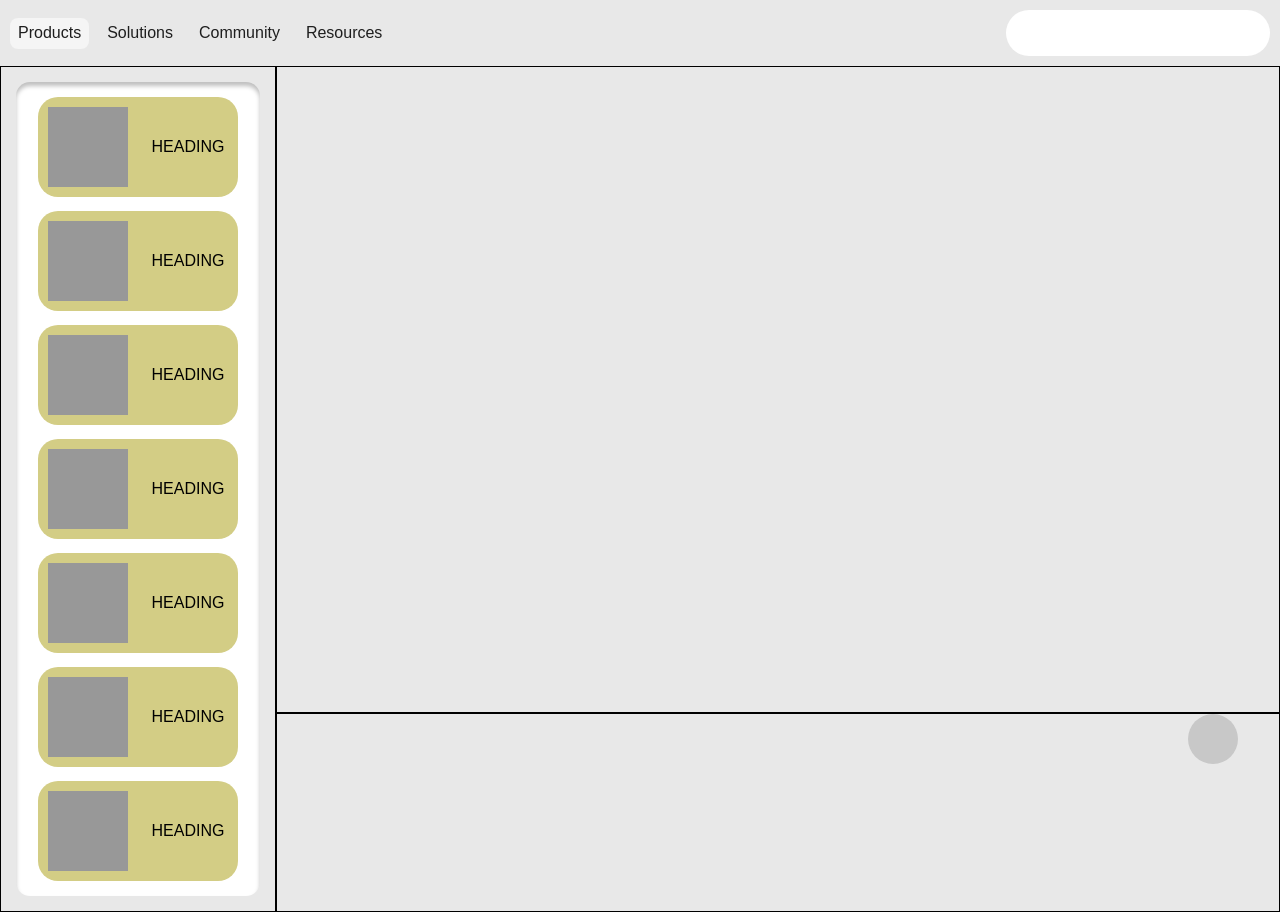
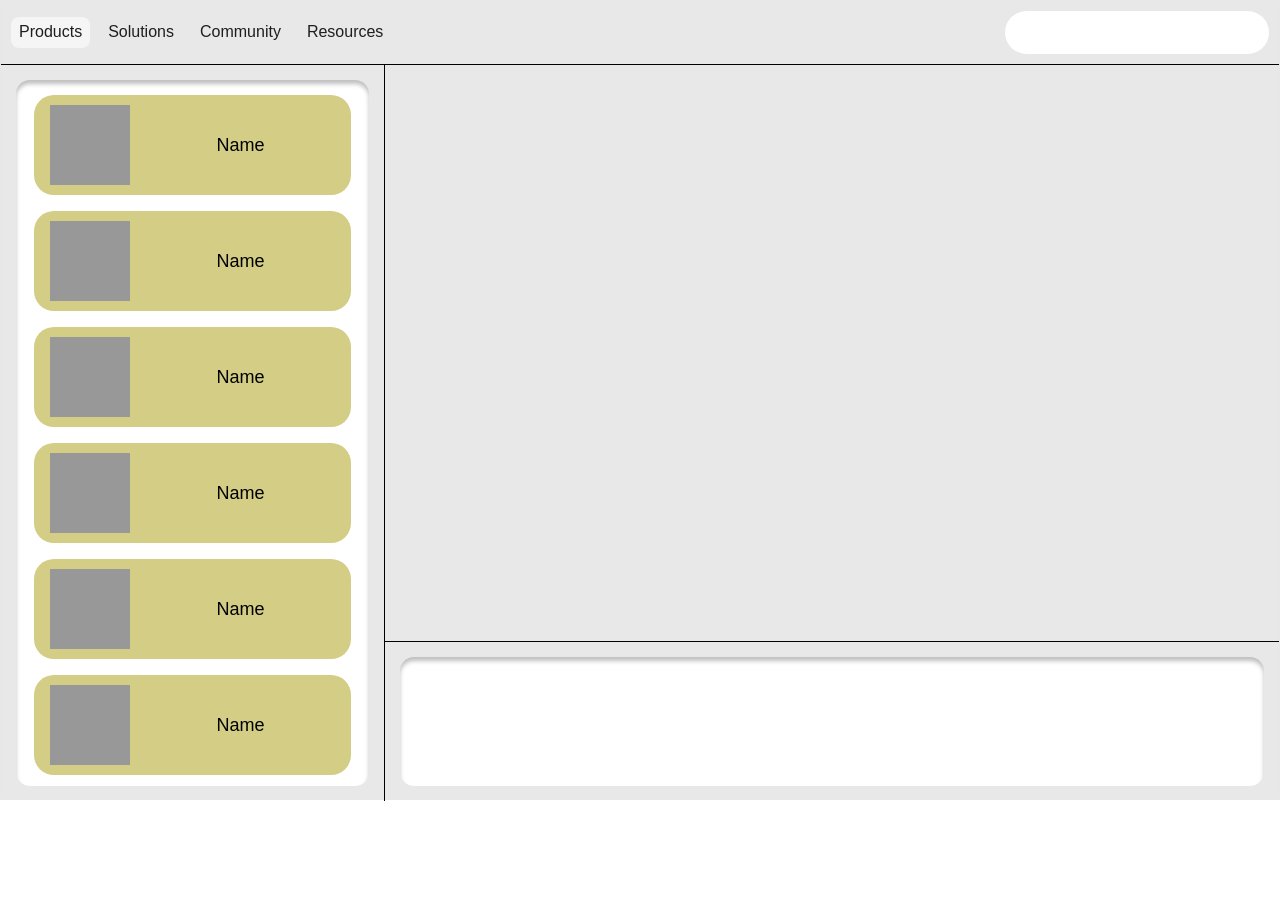
Before and after one commit to JimmyBlackley/linger, a Next.js app: page /app in a window 1280 px wide. After the commit the page ends 801 px from the top, so only its background shows below. Built offline with nearby package versions, Linux system fonts and the light colour scheme.

Commit message:
migrated to grid for overall layout, removed redundant divs

```diff
--- a/src/app/app/page.tsx
+++ b/src/app/app/page.tsx
@@ -4,47 +4,25 @@ import { Pallette } from "@/ui/app/Pallette";
 import { Timeline } from "@/ui/app/Timeline";
 
 const App = (): JSX.Element => {
-  return (
-    <div className="flex flex-col min-h-screen items-start justify-center relative bg-variable-collection-bg-grey">
-      <div className="flex h-[66px] items-start gap-2.5 p-2.5 relative self-stretch w-full">
-        <div className="gap-2.5 pl-0 pr-[59px] py-0 self-stretch inline-flex items-center relative flex-[0_0_auto]">
-          <NavPill
-            className="!flex-[0_0_auto]"
-            label="Products"
-            state="active"
-          />
-          <NavPill
-            className="!flex-[0_0_auto]"
-            label="Solutions"
-            state="default"
-          />
-          <NavPill
-            className="!flex-[0_0_auto]"
-            label="Community"
-            state="default"
-          />
-          <NavPill
-            className="!flex-[0_0_auto]"
-            label="Resources"
-            state="default"
-          />
-        </div>
-
-        <div className="relative flex-1 self-stretch grow" />
-
-        <div className="relative self-stretch w-[264px] bg-white rounded-[27px]" />
-      </div>
-
-      <div className="flex items-start relative flex-1 self-stretch w-full grow">
-        <Pallette className="!self-stretch !h-[unset]" />
-        <div className="flex flex-col items-start relative flex-1 self-stretch grow">
-          <div className="relative flex-1 self-stretch w-full grow border border-solid border-black" />
-
-          <Timeline className="!self-stretch !w-full" />
-        </div>
-      </div>
-    </div>
-  );
+	return (
+		<div className="grid grid-cols-[30vw_1fr] grid-rows-[8vh_72vh_20vh] h-screen bg-variable-collection-bg-grey border">
+			{/* header container*/}
+			<div className="flex justify-between items-stretch gap-2.5 p-2.5  w-full col-span-2 border-b border-black ">
+				<div className="gap-2.5 pl-0 py-0 inline-flex items-center relative flex-[0_0_auto]">
+					<NavPill className="!flex-[0_0_auto]" label="Products" state="active" />
+					<NavPill className="!flex-[0_0_auto]" label="Solutions" state="default" />
+					<NavPill className="!flex-[0_0_auto]" label="Community" state="default" />
+					<NavPill className="!flex-[0_0_auto]" label="Resources" state="default" />
+				</div>
+				{/* place holder for search bar */}
+				<div className="w-[264px] bg-white rounded-[27px]" />
+			</div>
+			<Pallette className="w-full row-span-2 border-r border-black" />
+			{/* place holder for working area */}
+			<div className="h-full w-full" />
+			<Timeline className="!self-stretch !w-full border-t border-black" />
+		</div>
+	);
 };
 
 export default App;
--- a/src/app/layout.tsx
+++ b/src/app/layout.tsx
@@ -24,7 +24,7 @@ export default function RootLayout({
   children: React.ReactNode;
 }>) {
   return (
-    <html lang="en">
+    <html lang="en" className="overflow-hidden">
       <body
         className={`${geistSans.variable} ${geistMono.variable} antialiased`}
       >
--- a/src/ui/app/ModuleCard.tsx
+++ b/src/ui/app/ModuleCard.tsx
@@ -1,22 +1,14 @@
-/*
-We're constantly improving the code you see.
-Please share your feedback here: https://form.asana.com/?k=uvp-HPgd3_hyoXRBw1IcNg&d=1152665201300829
-*/
-
 import React from "react";
 
-export const ModuleCard = (): JSX.Element => {
-  return (
-    <div className="flex w-[200px] h-[100px] items-center relative bg-[#d3cd85] rounded-[20px] overflow-hidden">
-      <div className="flex w-[100px] items-center justify-center relative self-stretch">
-        <div className="relative w-20 h-20 bg-[#989898]" />
-      </div>
+interface Props {
+	className?: string;
+}
 
-      <div className="flex items-center justify-center relative flex-1 self-stretch grow">
-        <div className="relative w-fit font-single-line-body-base font-[number:var(--single-line-body-base-font-weight)] text-black text-[length:var(--single-line-body-base-font-size)] tracking-[var(--single-line-body-base-letter-spacing)] leading-[var(--single-line-body-base-line-height)] whitespace-nowrap [font-style:var(--single-line-body-base-font-style)]">
-          HEADING
-        </div>
-      </div>
-    </div>
-  );
+export const ModuleCard = ({ className }: Props): JSX.Element => {
+	return (
+		<div className={`flex w-[90%] h-[100px] items-center pl-4 bg-[#d3cd85] rounded-[20px] ${className}`}>
+			<div className="w-20 h-20 bg-[#989898]" />
+			<p className="text-black text-lg flex-1 text-center">Name</p>
+		</div>
+	);
 };
--- a/src/ui/app/Pallette.tsx
+++ b/src/ui/app/Pallette.tsx
@@ -1,29 +1,34 @@
-/*
-We're constantly improving the code you see.
-Please share your feedback here: https://form.asana.com/?k=uvp-HPgd3_hyoXRBw1IcNg&d=1152665201300829
-*/
+"use client";
 
 import React from "react";
 import { ModuleCard } from "./ModuleCard";
+import { v4 as uuidv4 } from "uuid";
 
 interface Props {
-  className: any;
+	className: string;
 }
 
 export const Pallette = ({ className }: Props): JSX.Element => {
-  return (
-    <div
-      className={`flex flex-col w-[276px] items-start gap-2.5 p-[15px] relative h-[958px] border border-solid border-black ${className}`}
-    >
-      <div className="flex flex-col items-center gap-3.5 px-0 py-[15px] relative flex-1 self-stretch w-full grow bg-white rounded-[14px] overflow-hidden shadow-[inset_0px_4px_4px_#00000040]">
-        <ModuleCard />
-        <ModuleCard />
-        <ModuleCard />
-        <ModuleCard />
-        <ModuleCard />
-        <ModuleCard />
-        <ModuleCard />
-      </div>
-    </div>
-  );
+	let defaultModuleList = [
+		{ id: uuidv4() },
+		{ id: uuidv4() },
+		{ id: uuidv4() },
+		{ id: uuidv4() },
+		{ id: uuidv4() },
+		{ id: uuidv4() },
+		{ id: uuidv4() },
+		{ id: uuidv4() },
+		{ id: uuidv4() },
+		{ id: uuidv4() },
+	];
+	const [moduleList, setModuleList] = React.useState(defaultModuleList);
+	return (
+		<div className={`p-[15px] ${className}`}>
+			<div className="flex flex-col items-center gap-4 px-0 py-[15px] h-full w-full bg-white rounded-[14px] overflow-y-auto shadow-[inset_0px_4px_4px_#00000040]">
+				{moduleList.map((module) => {
+					return <ModuleCard key={module.id} className={"flex-shrink-0"} />;
+				})}
+			</div>
+		</div>
+	);
 };
--- a/src/ui/app/Timeline.tsx
+++ b/src/ui/app/Timeline.tsx
@@ -6,21 +6,17 @@ Please share your feedback here: https://form.asana.com/?k=uvp-HPgd3_hyoXRBw1IcN
 import React from "react";
 
 interface Props {
-  className: any;
+	className: string;
 }
 
 export const Timeline = ({ className }: Props): JSX.Element => {
 	return (
-    // outer box
+		/* outer box */
 		<div
-      className={`flex flex-col h-200px items-start justify-center gap-2.5 p-[15px] relative border border-solid border-black ${className}`}
+			className={`h-200px p-[15px] relative ${className}`}
 		>
 			{/* // inner shadow box */}
-      <div className="relative flex-1 self-stretch w-full grow bg-white rounded-[14px] shadow-[inset_0px_4px_4px_#00000040] overflow-x-scroll" />
-
-      <div className="flex h-px items-center justify-end pl-0 pr-[26px] pt-0 pb-[158px] relative self-stretch w-full mb-[-1.00px]">
-        <div className="relative w-[50px] h-[50px] mt-[-104.00px] mb-[-103.00px] bg-[#c8c8c8] rounded-[80px]" />
-      </div>
+			<div className="h-full w-full grow bg-white rounded-[14px] shadow-[inset_0px_4px_4px_#00000040] overflow-x-scroll" />
 		</div>
 	);
 };
```
Also changed, not shown: package.json (+5 -4 lines), 1 other file (tests, documents, lock files or other folders). Lines whose indentation alone changed are shown as unchanged.
